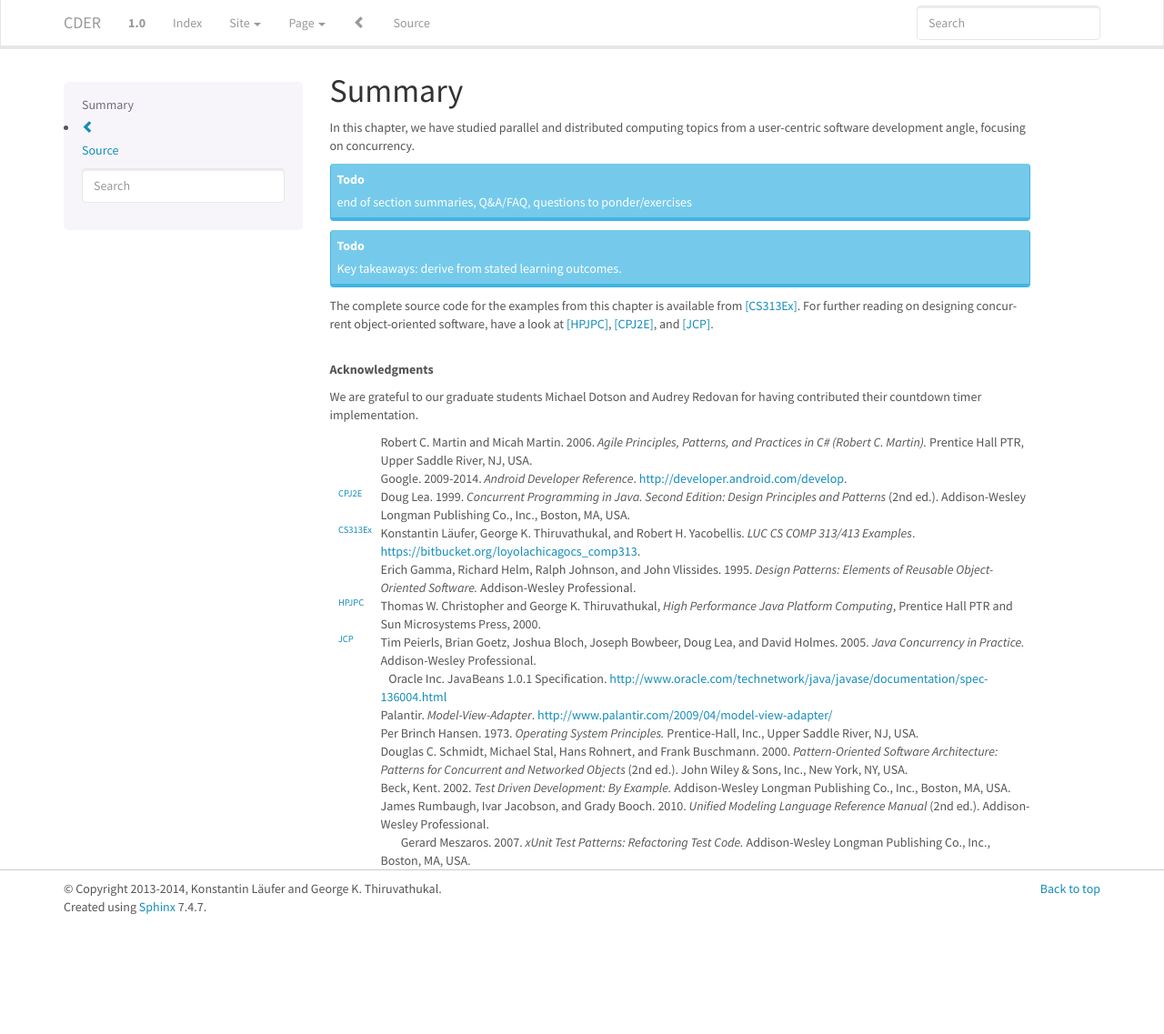
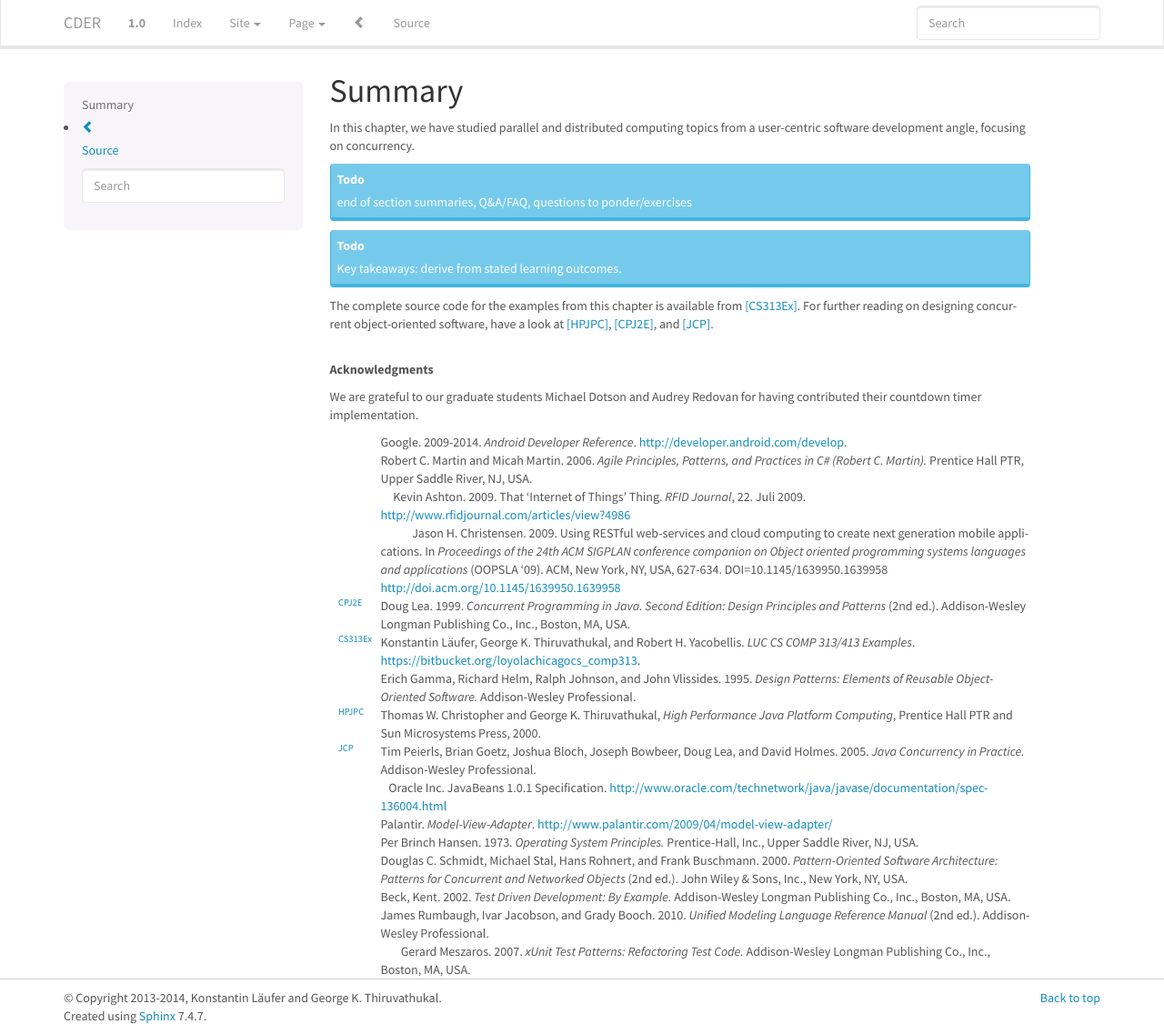
Before and after one commit to LoyolaChicagoBooks/cder, a Sphinx documentation site: the page built from source/summary.rst, in a window 1280 px wide and 1137 px high. Shown: the whole window at 91% size. Built offline with Sphinx 7.4.7, drawn with Linux system fonts in a browser that asks for light colours.

Commit message:
added some missing references

```diff
--- a/source/activities.rst
+++ b/source/activities.rst
@@ -138,7 +138,7 @@ concurrency in our system.
 .. note:: Many other GUI toolkits, such as Java Swing, are also based
 	  on a single-threaded design for similar reasons as
 	  Android. There are also single-threaded server designs. The
-	  software design pattern underlying these designs is known as
+	  software design pattern common to these designs is known as
 	  *Reactor* [POSA2].
 
 
--- a/source/intro.rst
+++ b/source/intro.rst
@@ -6,9 +6,10 @@ user-centric software development angle, focusing on the authors' research and
 experience in concurrency. While the focus of this chapter is largely within
 the device itself, the online source code for our examples goes beyond the on-device
 experience by providing versions that connect to RESTful web services
-(optionally hosted in the cloud). We've deliberately focused this chapter
+(optionally hosted in the cloud) [Christensen2009]_.
+We've deliberately focused this chapter
 around the on-device experience, consistent with  "mobile first" thinking,
-which more generally is the way the "internet of things" also works. This
+which more generally is the way the "internet of things" also works [Ashton2009]_. This
 thinking results in proper separation of concerns when it comes to the user
 experience, local computation, and remote interactions (mediated using
 web services).
--- a/source/summary.rst
+++ b/source/summary.rst
@@ -26,9 +26,13 @@ Redovan for having contributed their countdown timer implementation.
    place. (They could also be decentralized but it seems easier to
    avoid duplication in this way.)
 
+.. [Android] Google. 2009-2014. *Android Developer Reference*. http://developer.android.com/develop.
+
 .. [APPP] Robert C. Martin and Micah Martin. 2006. *Agile Principles, Patterns, and Practices in C# (Robert C. Martin).* Prentice Hall PTR, Upper Saddle River, NJ, USA.
 
-.. [Android] Google. 2009-2014. *Android Developer Reference*. http://developer.android.com/develop.
+.. [Ashton2009] Kevin Ashton. 2009. That 'Internet of Things' Thing. *RFID Journal*, 22. Juli 2009. http://www.rfidjournal.com/articles/view?4986
+
+.. [Christensen2009] Jason H. Christensen. 2009. Using RESTful web-services and cloud computing to create next generation mobile applications. In *Proceedings of the 24th ACM SIGPLAN conference companion on Object oriented programming systems languages and applications* (OOPSLA '09). ACM, New York, NY, USA, 627-634. DOI=10.1145/1639950.1639958 http://doi.acm.org/10.1145/1639950.1639958
 
 .. [CPJ2E] Doug Lea. 1999. *Concurrent Programming in Java. Second Edition: Design Principles and Patterns* (2nd ed.). Addison-Wesley Longman Publishing Co., Inc., Boston, MA, USA.
 
```
